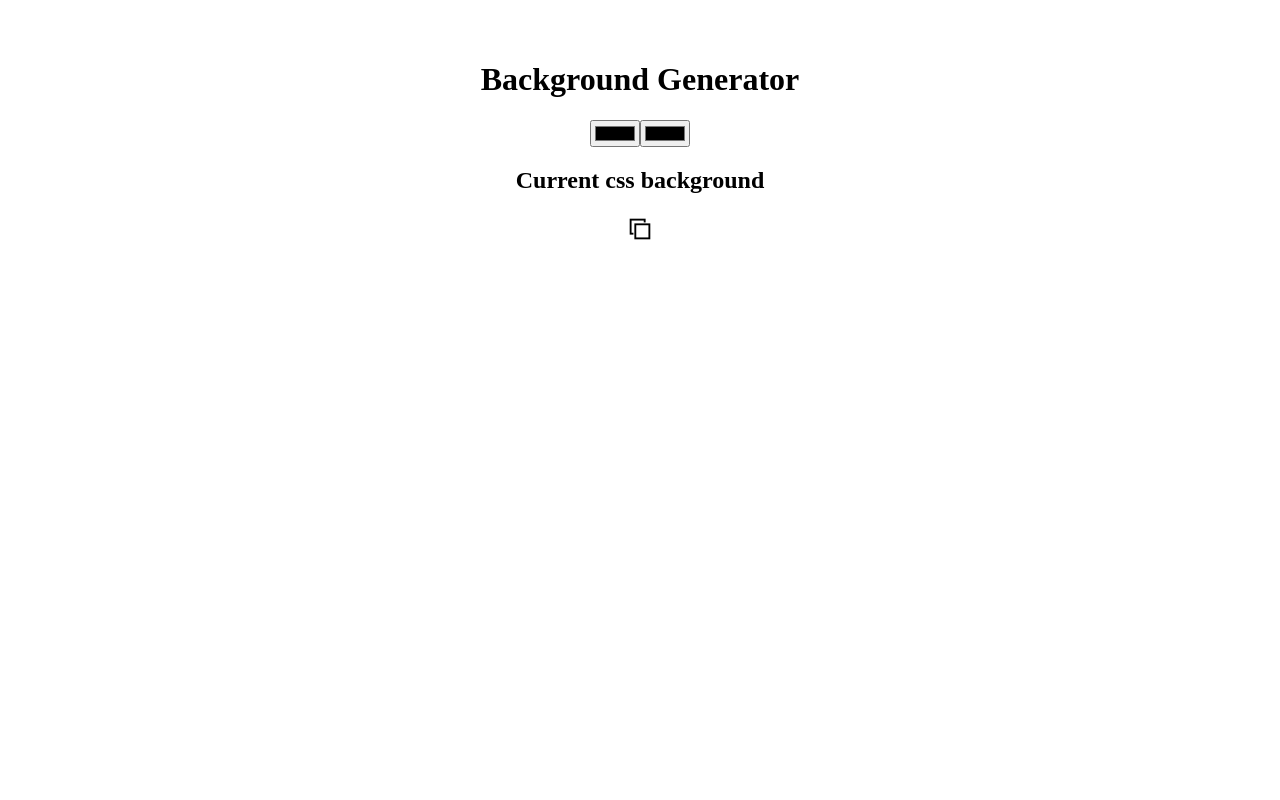
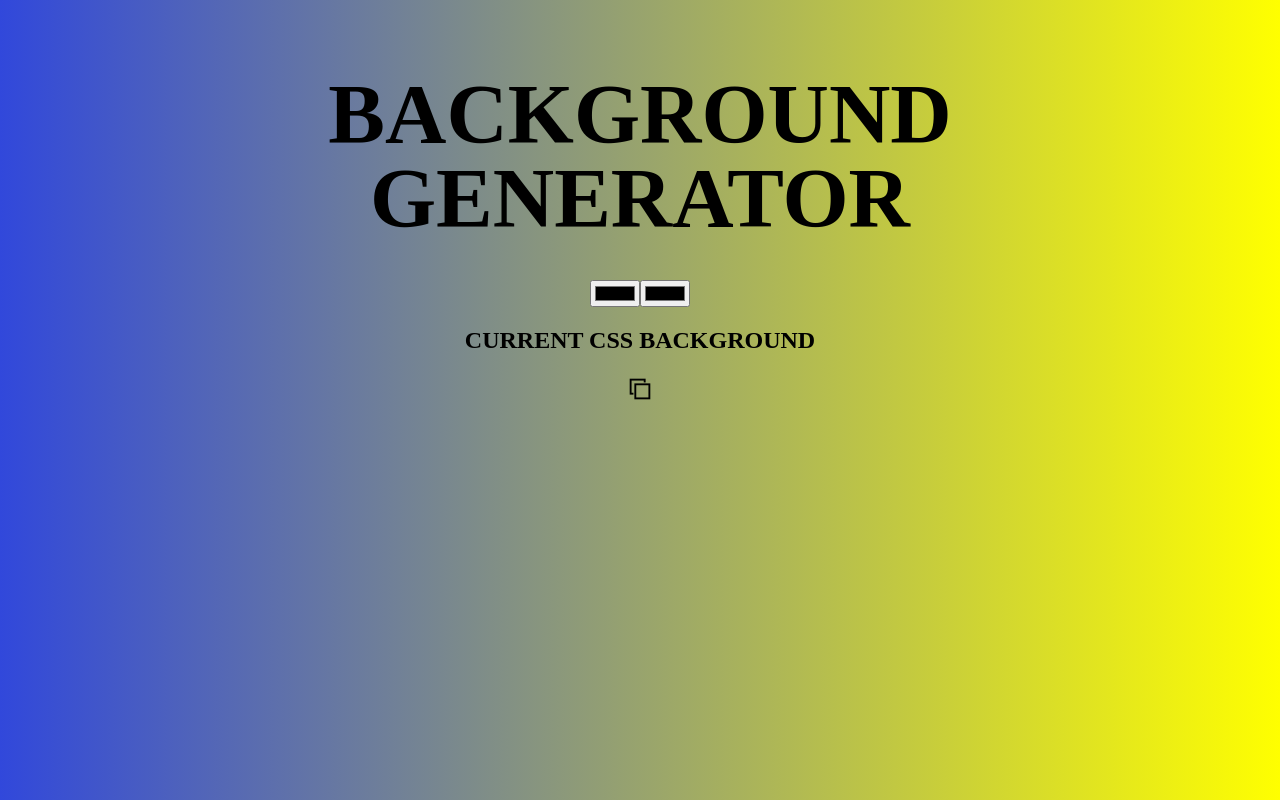
Before and after one commit to oberemok-oksana/gradientBgReact, a React (Vite) app in the folder gradient-bg-react/: page / in a window 1280 px wide. Built offline with nearby package versions, Linux system fonts and the light colour scheme.

Commit message:
add styles

```diff
--- a/gradient-bg-react/src/index.css
+++ b/gradient-bg-react/src/index.css
@@ -0,0 +1,83 @@
+:root {
+  --beginGradient: #3148db;
+  --endGradient: #ffff00;
+}
+
+body {
+  font-family: "Itim", cursive;
+  text-align: center;
+  text-transform: uppercase;
+  margin: 0;
+  background: linear-gradient(
+    to right,
+    var(--beginGradient),
+    var(--endGradient)
+  );
+}
+
+.main-title {
+  font-size: 85px;
+  line-height: 84px;
+  width: 730px;
+  margin: 40px auto;
+}
+
+.title {
+  font-size: 35px;
+  text-align: center;
+}
+
+.copy {
+  display: flex;
+  gap: 20px;
+  justify-content: center;
+  align-items: center;
+}
+
+.copy-btn {
+  cursor: pointer;
+  display: none;
+}
+
+.copy-btn:active {
+  transform: rotate(-45deg);
+}
+
+.tooltip {
+  position: relative;
+  display: inline-block;
+}
+
+.tooltiptext {
+  visibility: hidden;
+  width: 100px;
+  background-color: #555;
+  color: #fff;
+  text-align: center;
+  border-radius: 6px;
+  padding: 5px;
+  position: absolute;
+  z-index: 1;
+  bottom: 120%;
+  left: 50%;
+  margin-left: -55px;
+  opacity: 0;
+  transition: opacity 0.3s;
+  font-size: 12px;
+}
+
+.tooltiptext::after {
+  content: "";
+  position: absolute;
+  top: 100%;
+  left: 50%;
+  margin-left: -5px;
+  border-width: 5px;
+  border-style: solid;
+  border-color: #555 transparent transparent transparent;
+}
+
+.tooltip:hover .tooltiptext {
+  visibility: visible;
+  opacity: 1;
+}
```
